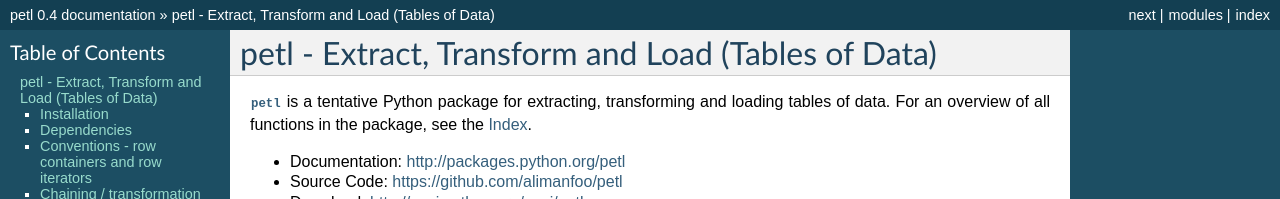
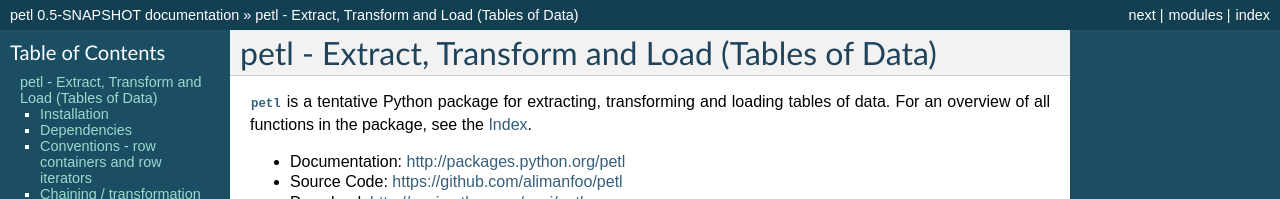
Before and after one commit to petl-developers/petl, a Sphinx documentation site: the page built from docs/index.txt, in a window 1280 px wide and 900 px high. Shown: the top 199 px of the window. Built offline with Sphinx 7.4.7, drawn with Linux system fonts in a browser that asks for light colours; formulas are drawn with MathJax 3; some of the changed text lies outside the part shown.

Commit message:
increment to 0.5-SNAPSHOT

```diff
--- a/docs/conf.py
+++ b/docs/conf.py
@@ -48,9 +48,9 @@
 # built documents.
 #
 # The short X.Y version.
-version = '0.4'
+version = '0.5'
 # The full version, including alpha/beta/rc tags.
-release = '0.4'
+release = '0.5-SNAPSHOT'
 
 # The language for content autogenerated by Sphinx. Refer to documentation
 # for a list of supported languages.
--- a/setup.py
+++ b/setup.py
@@ -2,7 +2,7 @@
 
 setup(
     name='petl',
-    version='0.4',
+    version='0.5-SNAPSHOT',
     author='Alistair Miles',
     author_email='alimanfoo@googlemail.com',
     package_dir={'': 'src'},
```
